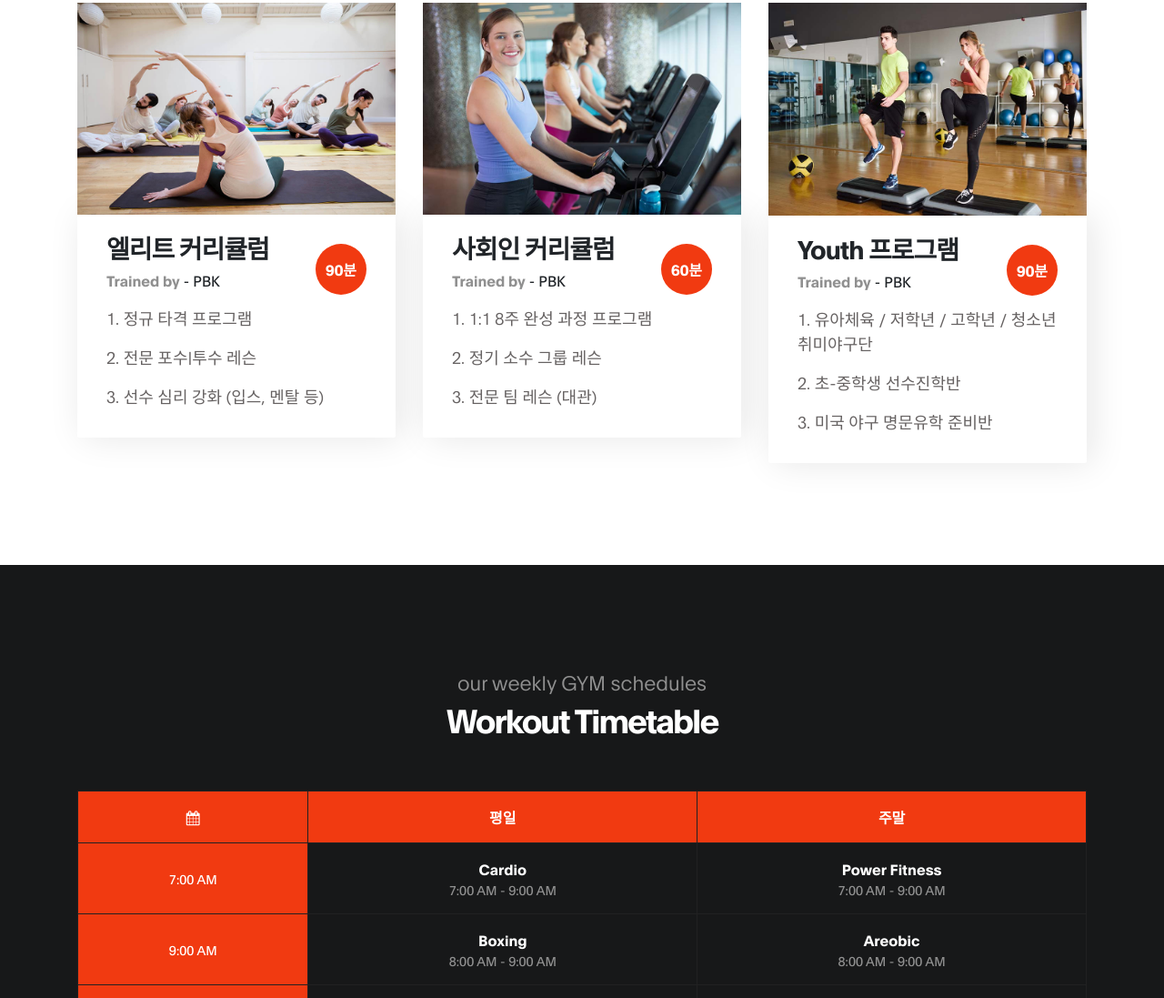
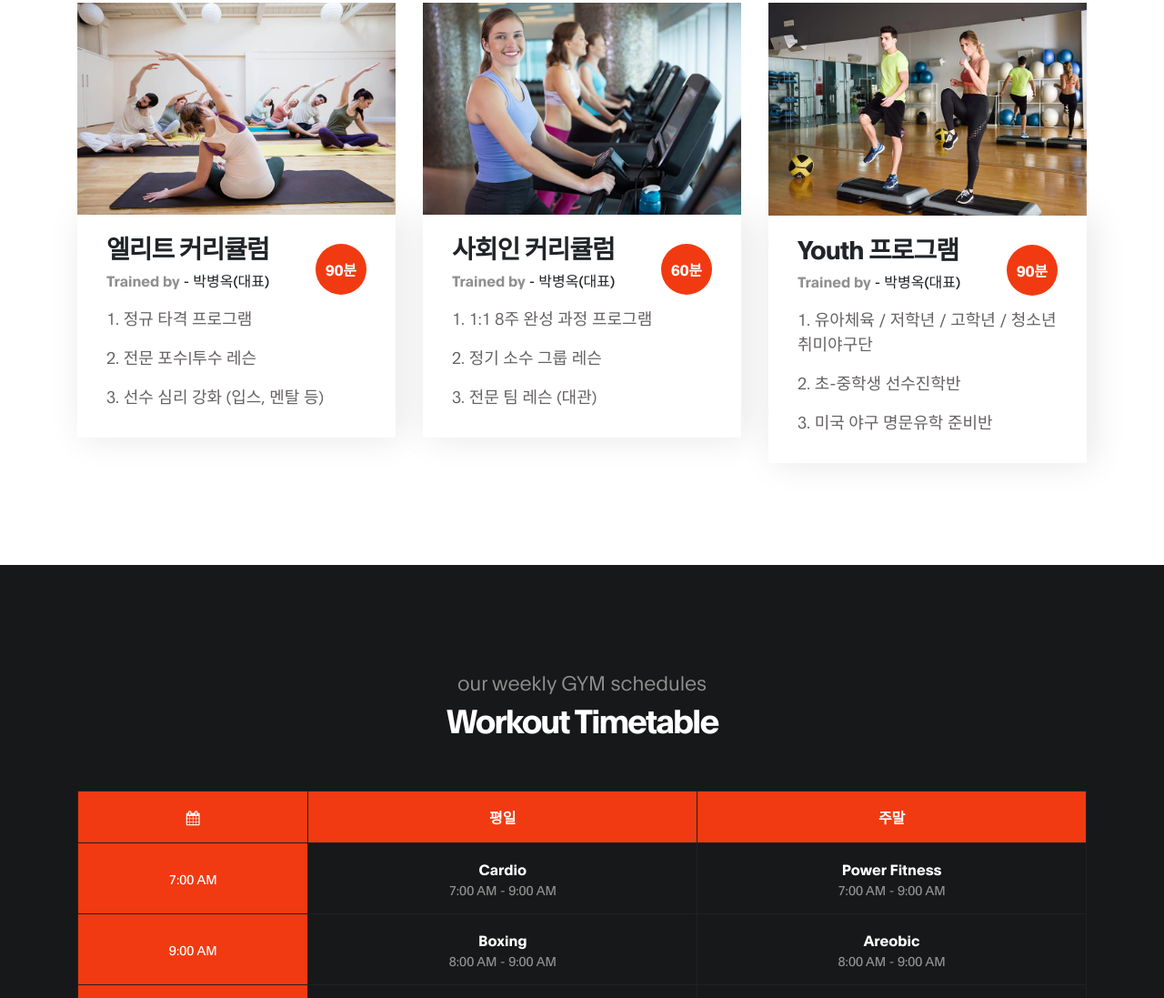
Before and after one commit to allgreektomee/SBBaseball, a plain HTML site: page index.html in a window 1280 px wide. Shown: the part 2073-3170 px from the top of the page at 91% size. Drawn offline with Linux system fonts and the light colour scheme.

Commit message:
Update index.html

```diff
--- a/index.html
+++ b/index.html
@@ -210,7 +210,7 @@ https://www.tooplate.com/view/2119-gymso-fitness
                                     <div class="class-info">
                                         <h3 class="mb-1">엘리트 커리큘럼</h3>
 
-                                        <span><strong>Trained by</strong> - PBK</span>
+                                        <span><strong>Trained by</strong> - 박병옥(대표)</span>
 
                                         <span class="class-price">90분</span>
 
@@ -229,7 +229,7 @@ https://www.tooplate.com/view/2119-gymso-fitness
                                     <div class="class-info">
                                         <h3 class="mb-1">사회인 커리큘럼</h3>
 
-                                        <span><strong>Trained by</strong> - PBK</span>
+                                        <span><strong>Trained by</strong> - 박병옥(대표)</span>
 
                                         <span class="class-price">60분</span>
 
@@ -247,7 +247,7 @@ https://www.tooplate.com/view/2119-gymso-fitness
                                     <div class="class-info">
                                         <h3 class="mb-1">Youth 프로그램</h3>
 
-                                        <span><strong>Trained by</strong> - PBK</span>
+                                        <span><strong>Trained by</strong> - 박병옥(대표)</span>
 
                                         <span class="class-price">90분</span>
 
```
